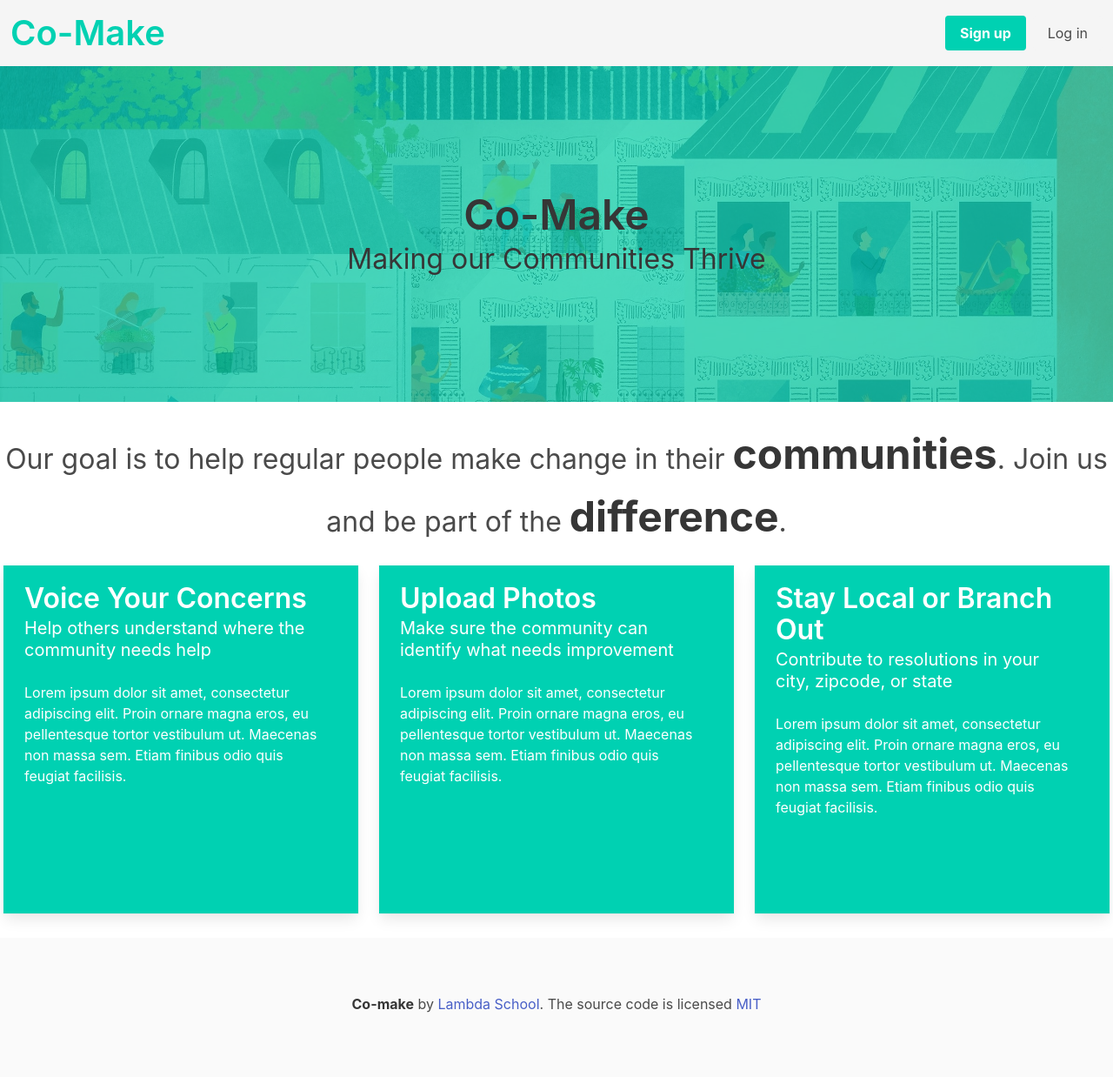
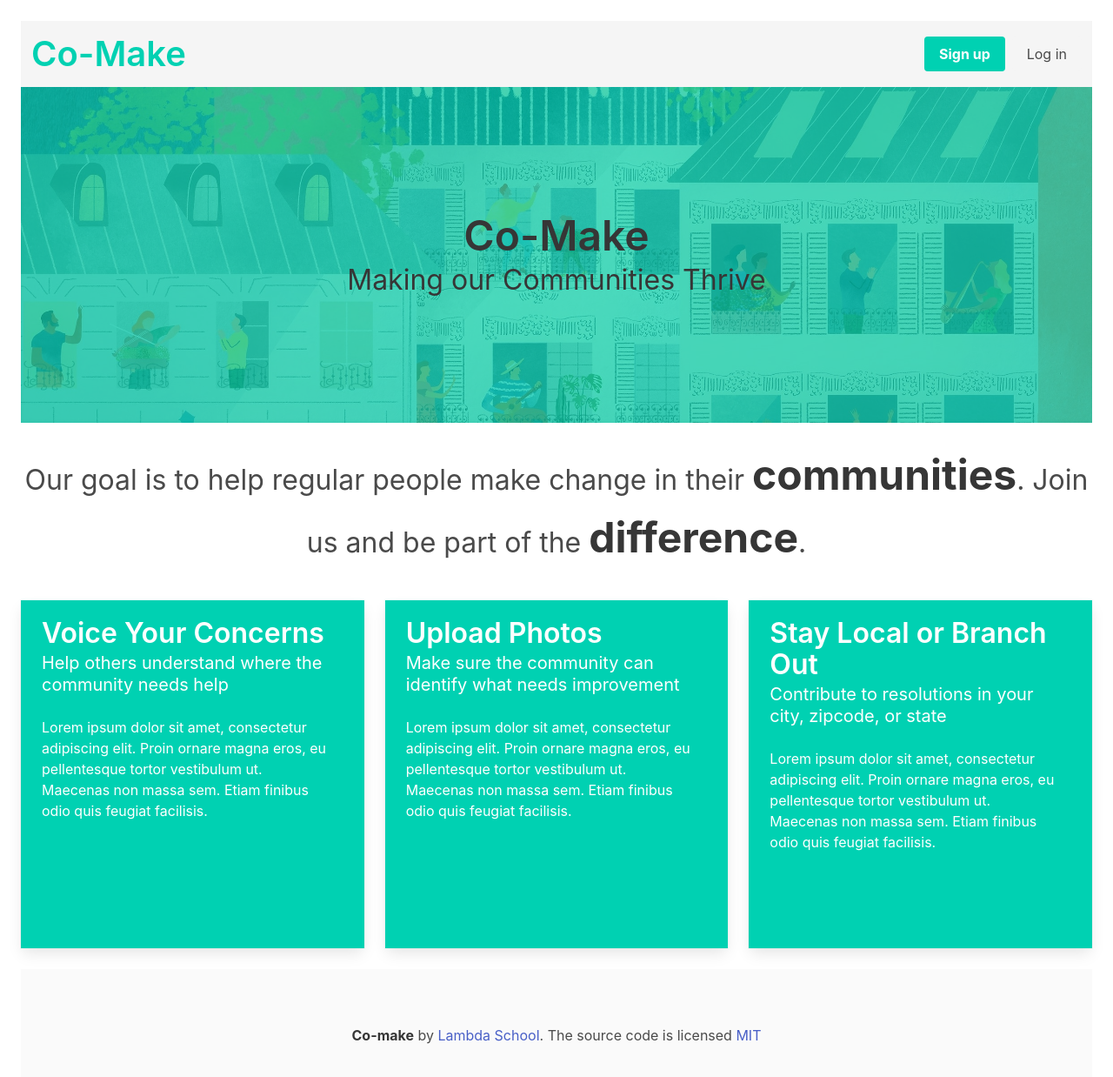
Before and after one commit to Co-make-2/Marketing-UI, a website: page index.html in a window 1280 px wide. Shown: the whole page at 87% size. Drawn offline with nearby package versions, Linux system fonts and the light colour scheme.

Commit message:
push to host

```diff
--- a/index.html
+++ b/index.html
@@ -1,5 +1,5 @@
 <!DOCTYPE html>
-<html>
+<html class="m-5">
   <head>
     <meta charset="utf-8">
     <meta name="viewport" content="width=device-width, initial-scale=1">
@@ -46,23 +46,23 @@
       <div class="mt-5 has-text-centered is-size-3">
         Our goal is to help regular people make change in their <strong class="has-weight-bold is-size-1">communities</strong>. Join us and be part of the <strong class="has-weight-bold is-size-1">difference</strong>.
       </div>
-      <div class="tile is-ancestor mt-1 p-1">
+      <div class="tile is-ancestor mt-5">
         <div class="tile is-parent">
-          <article class="tile is-child box notification is-primary mx-1 is-radiusless">
+          <article class="tile is-child box notification is-primary is-radiusless">
             <p class="title">Voice Your Concerns</p>
             <p class="subtitle">Help others understand where the community needs help</p>
             <p>Lorem ipsum dolor sit amet, consectetur adipiscing elit. Proin ornare magna eros, eu pellentesque tortor vestibulum ut. Maecenas non massa sem. Etiam finibus odio quis feugiat facilisis.</p>
           </article>
         </div>
         <div class="tile is-parent">
-          <article class="tile is-child box notification is-primary mx-1 is-radiusless">
+          <article class="tile is-child box notification is-primary is-radiusless">
             <p class="title">Upload Photos</p>
             <p class="subtitle">Make sure the community can identify what needs improvement</p>
             <p>Lorem ipsum dolor sit amet, consectetur adipiscing elit. Proin ornare magna eros, eu pellentesque tortor vestibulum ut. Maecenas non massa sem. Etiam finibus odio quis feugiat facilisis.</p>
           </article>
         </div>
         <div class="tile is-parent">
-          <article class="tile is-child box notification is-primary mx-1 is-radiusless">
+          <article class="tile is-child box notification is-primary is-radiusless">
             <p class="title">Stay Local or Branch Out</p>
             <p class="subtitle">Contribute to resolutions in your city, zipcode, or state</p>
             <div class="content">
@@ -71,7 +71,7 @@
           </article>
         </div>
       </div>
-      <footer class="footer mb-0">
+      <footer class="footer">
         <div class="content has-text-centered mt-4">
           <p>
             <strong>Co-make</strong> by <a href="https://lambdaschool.com/">Lambda School</a>. The source code is licensed
--- a/styles/styles.css
+++ b/styles/styles.css
@@ -5,7 +5,7 @@
   .hero-background {
     position: absolute;
     object-fit: cover;
-    object-position: center center;
+    object-position: center;
     width: 100%;
     height: 100%;
   }
```
